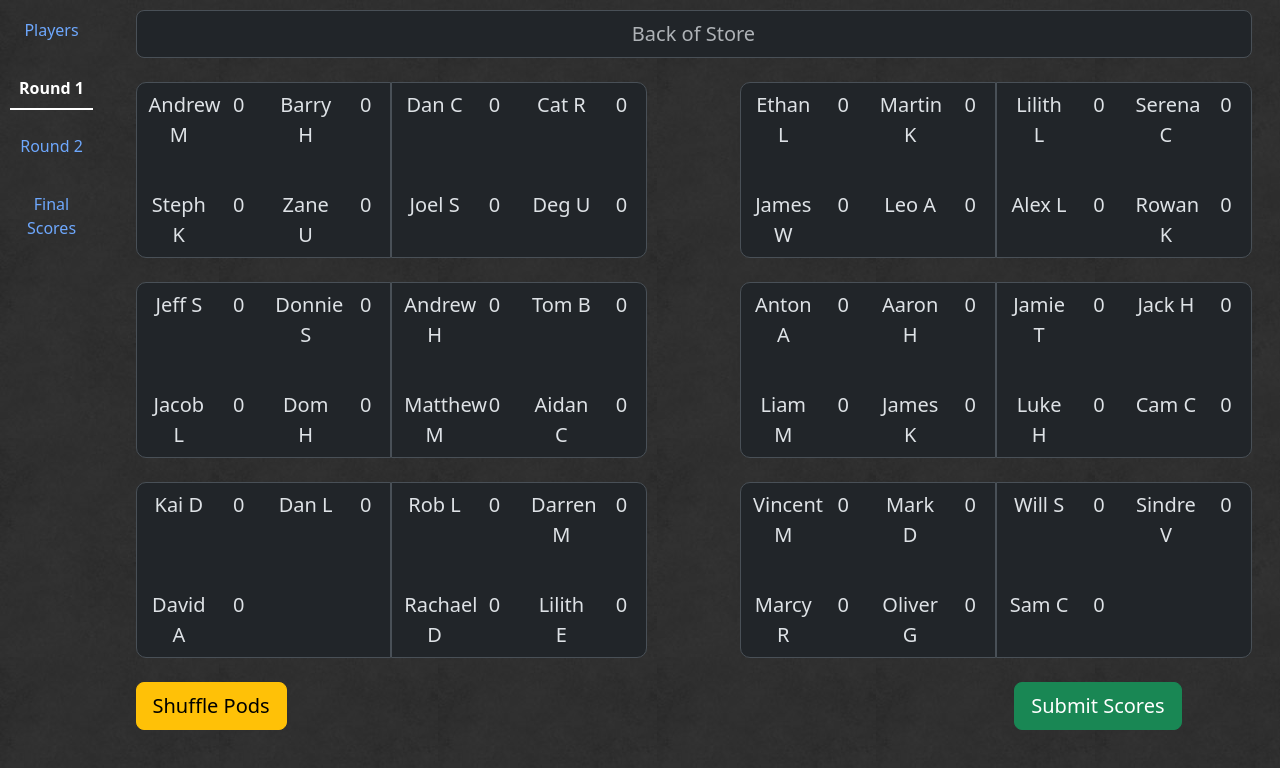
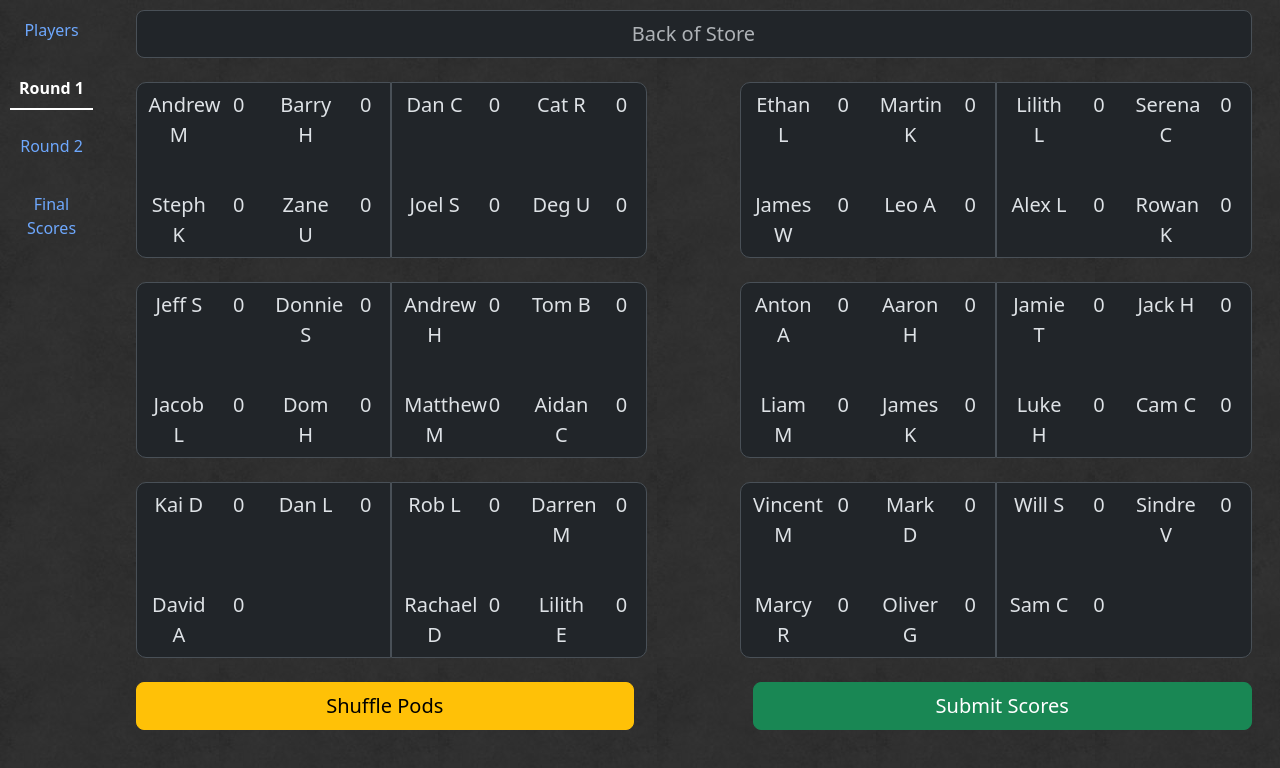
Before and after one commit to lilithcapps/leagueapp, a React (Create React App) app: page / in a window 1280 px wide. Both pictures are taken after a click on the tab "Round 1". Shown: the top 768 px of the page. Built offline with nearby package versions, Linux system fonts and the light colour scheme.

Commit message:
changed buttons;

```diff
--- a/src/App.js
+++ b/src/App.js
@@ -746,15 +746,13 @@ function App() {
                 <StoreMap podNames={round1Players} round={1} setPlayerScores={setRound1Players}/>
                 <br />
                 <Row>
-                  <Col>
+                  <Col className='d-grid'>
                     <Button size='lg' variant='warning' onClick={() => {setRound1Players(shuffle(playerScores.slice()))}}>
                       Shuffle Pods
                     </Button>
                   </Col>
-                  <Col> </Col>
                   <Col sm={1}> </Col>
-                  <Col> </Col>
-                  <Col>
+                  <Col className='d-grid'>
                     <Button size='lg' variant='success' onClick={handleSubmitRound1}>
                       Submit Scores
                     </Button>
@@ -767,15 +765,13 @@ function App() {
                 <StoreMap podNames={round2Players} round={2} setPlayerScores={setRound2Players}/>
                 <br />
                 <Row>
-                  <Col>
+                  <Col className='d-grid'>
                     <Button size='lg' variant='warning' onClick={() => setRound2Players(generateRound2Pods())}>
                       Regenerate Pods
                     </Button>
                   </Col>
-                  <Col> </Col>
                   <Col sm={1}> </Col>
-                  <Col> </Col>
-                  <Col>
+                  <Col className='d-grid'>
                     <Button size='lg' variant='success' onClick={handleSubmitRound2}>
                       Submit Scores
                     </Button>
```
